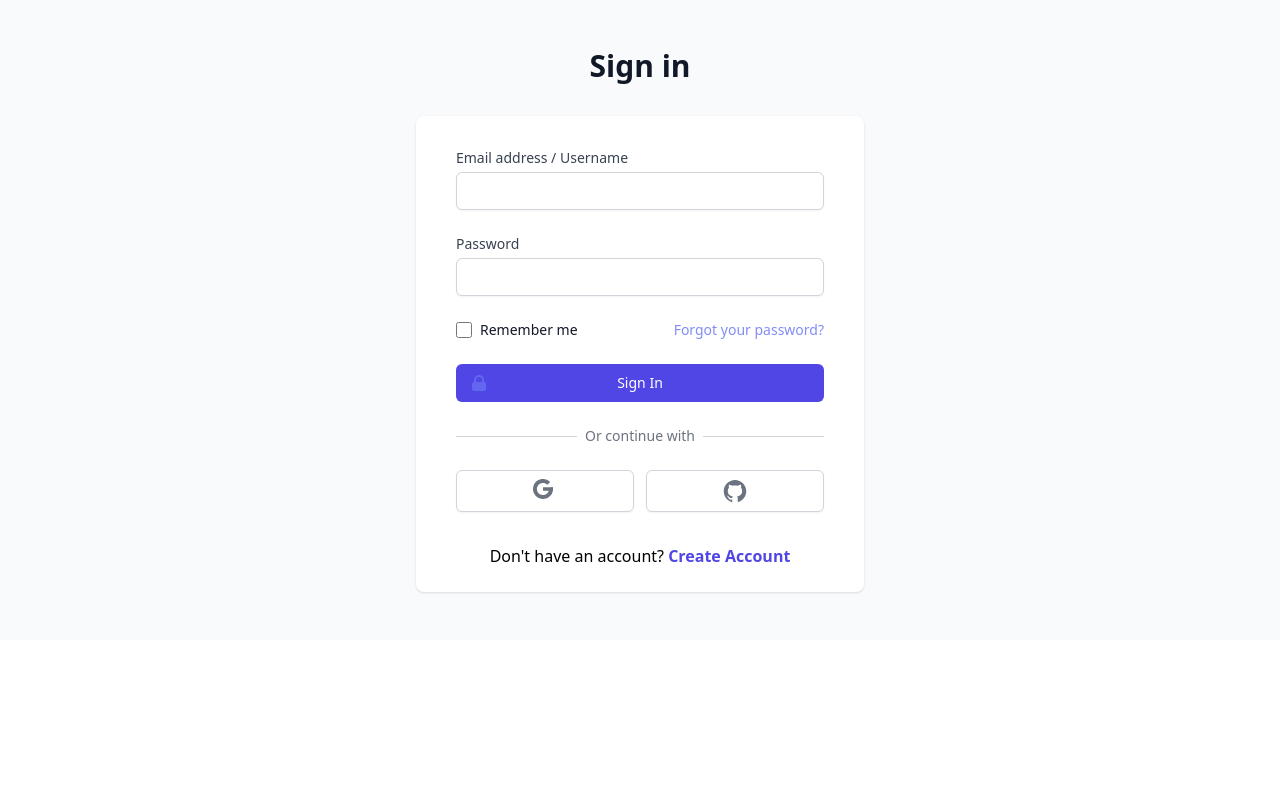
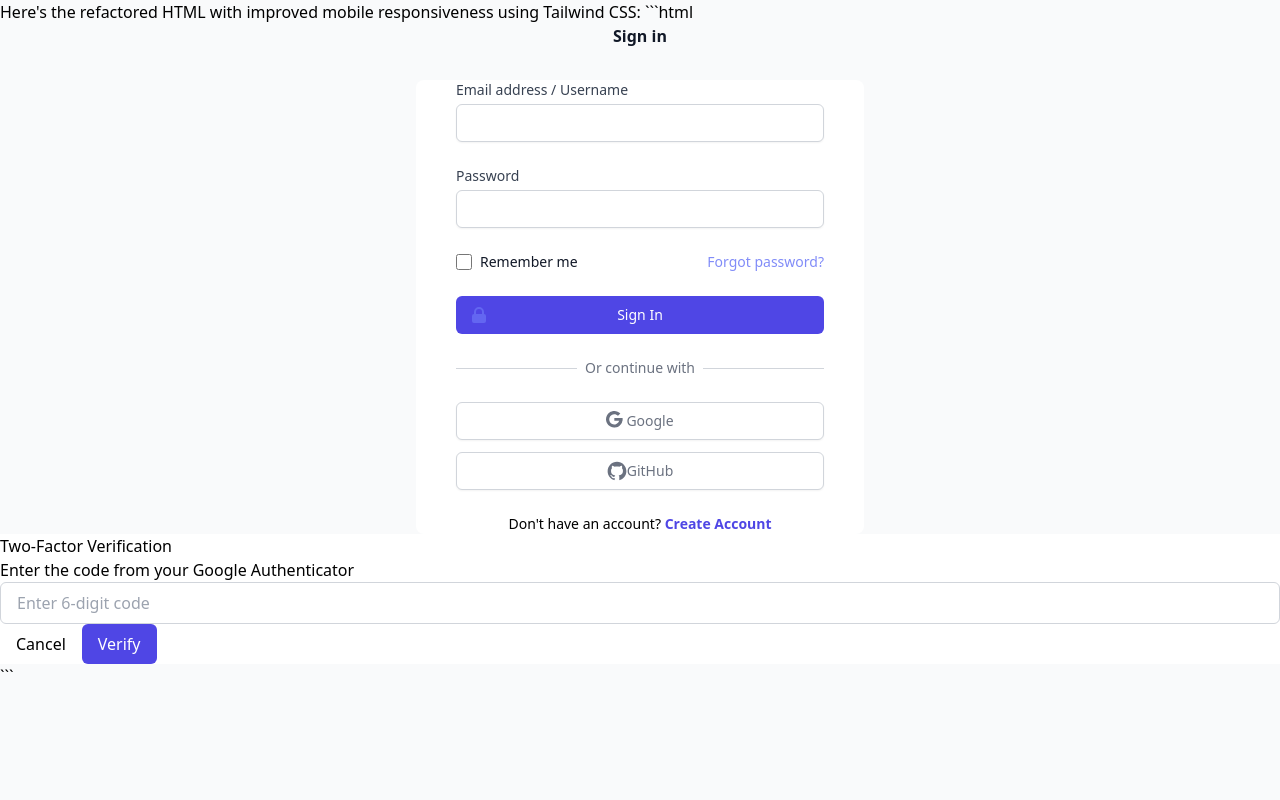
Before and after one commit to Gayu2555/Field-Reporter, a PHP site: page / in a window 1280 px wide. Run offline with PHP 8.4, Linux system fonts and the light colour scheme; some libraries are stand-ins or nearby versions.

Commit message:
Version 1.2.1

````diff
--- a/index.php
+++ b/index.php
@@ -1,3 +1,6 @@
+Here's the refactored HTML with improved mobile responsiveness using Tailwind CSS:
+
+```html
 <!DOCTYPE html>
 <html lang="en">
 
@@ -19,16 +22,15 @@
     </style>
 </head>
 
-<body>
-    <div class="bg-gray-50 dark:bg-gray-800">
-        <div class="flex min-h-[80vh] flex-col justify-center py-12 sm:px-6 lg:px-8">
-            <div class="text-center sm:mx-auto sm:w-full sm:max-w-md">
-                <h1 class="text-3xl font-extrabold text-gray-900 dark:text-white">
+<body class="bg-gray-50 dark:bg-gray-800">
+    <div class="flex min-h-screen flex-col justify-center py-6 sm:py-12 px-4 sm:px-6 lg:px-8">
+        <div class="sm:mx-auto sm:w-full sm:max-w-md">
+            <h1 class="text-2xl sm:text-3xl font-extrabold text-center text-gray-900 dark:text-white">
                 Sign in
             </h1>
         </div>
-            <div class="mt-8 sm:mx-auto sm:w-full sm:max-w-md">
-                <div class="bg-white dark:bg-gray-700 px-4 pb-4 pt-8 sm:rounded-lg sm:px-10 sm:pb-6 sm:shadow">
+        <div class="mt-8 sm:mx-auto w-full sm:max-w-md">
+            <div class="bg-white dark:bg-gray-700 px-4 py-8 shadow sm:rounded-lg sm:px-10">
                 <form id="loginForm" class="space-y-6">
                     <div>
                         <label for="email" class="block text-sm font-medium text-gray-700 dark:text-white">Email address / Username</label>
@@ -52,7 +54,7 @@
                         </div>
                         <div class="text-sm">
                             <a class="font-medium text-indigo-400 hover:text-indigo-500" href="#">
-                                    Forgot your password?
+                                Forgot password?
                             </a>
                         </div>
                     </div>
@@ -81,11 +83,11 @@
                             <span class="bg-white dark:bg-gray-700 px-2 text-gray-500 dark:text-white">Or continue with</span>
                         </div>
                     </div>
-                        <div class="mt-6 grid grid-cols-2 gap-3">
+                    <div class="mt-6 grid grid-cols-1 gap-3 sm:grid-cols-2">
                         <button type="button" aria-label="Sign in with Google"
                             class="inline-flex w-full items-center justify-center rounded-md border border-gray-300 bg-white dark:bg-gray-700 px-4 py-2 text-sm font-medium text-gray-500 dark:text-white shadow-sm hover:bg-gray-50 dark:hover:bg-gray-600 disabled:cursor-wait disabled:opacity-50">
                             <span class="sr-only">Sign in with Google</span>
-                                <svg class="h-6 w-6" fill="currentColor" viewBox="0 0 24 24" aria-hidden="true">
+                            <svg class="h-5 w-5 mr-2" fill="currentColor" viewBox="0 0 24 24" aria-hidden="true">
                                 <clipPath id="p.0">
                                     <path d="m0 0l20.0 0l0 20.0l-20.0 0l0 -20.0z" clip-rule="nonzero"></path>
                                 </clipPath>
@@ -99,22 +101,46 @@
                                         fill-rule="evenodd"></path>
                                 </g>
                             </svg>
+                            Google
                         </button>
                         <button type="button" aria-label="Sign in with GitHub"
                             class="inline-flex w-full justify-center rounded-md border border-gray-300 bg-white dark:bg-gray-700 px-4 py-2 text-sm font-medium text-gray-500 dark:text-white shadow-sm hover:bg-gray-50 dark:hover:bg-gray-600 disabled:cursor-wait disabled:opacity-50">
                             <span class="sr-only">Sign in with GitHub</span>
-                                <svg class="h-6 w-6" fill="currentColor" viewBox="0 0 32 32" version="1.1">
+                            <svg class="h-5 w-5 mr-2" fill="currentColor" viewBox="0 0 32 32" version="1.1">
                                 <path
                                     d="M16 1.375c-8.282 0-14.996 6.714-14.996 14.996 0 6.585 4.245 12.18 10.148 14.195l0.106 0.031c0.750 0.141 1.025-0.322 1.025-0.721 0-0.356-0.012-1.3-0.019-2.549-4.171 0.905-5.051-2.012-5.051-2.012-0.288-0.925-0.878-1.685-1.653-2.184l-0.016-0.009c-1.358-0.93 0.105-0.911 0.105-0.911 0.987 0.139 1.814 0.718 2.289 1.53l0.008 0.015c0.554 0.995 1.6 1.657 2.801 1.657 0.576 0 1.116-0.152 1.582-0.419l-0.016 0.008c0.072-0.791 0.421-1.489 0.949-2.005l0.001-0.001c-3.33-0.375-6.831-1.665-6.831-7.41-0-0.027-0.001-0.058-0.001-0.089 0-1.521 0.587-2.905 1.547-3.938l-0.003 0.004c-0.203-0.542-0.321-1.168-0.321-1.821 0-0.777 0.166-1.516 0.465-2.182l-0.014 0.034s1.256-0.402 4.124 1.537c1.124-0.321 2.415-0.506 3.749-0.506s2.625 0.185 3.849 0.53l-0.1-0.024c2.849-1.939 4.105-1.537 4.105-1.537 0.285 0.642 0.451 1.39 0.451 2.177 0 0.642-0.11 1.258-0.313 1.83l0.012-0.038c0.953 1.032 1.538 2.416 1.538 3.937 0 0.031-0 0.061-0.001 0.091l0-0.005c0 5.761-3.505 7.029-6.842 7.398 0.632 0.647 1.022 1.532 1.022 2.509 0 0.093-0.004 0.186-0.011 0.278l0.001-0.012c0 2.007-0.019 3.619-0.019 4.106 0 0.394 0.262 0.862 1.031 0.712 6.028-2.029 10.292-7.629 10.292-14.226 0-8.272-6.706-14.977-14.977-14.977-0.006 0-0.013 0-0.019 0h0.001z" />
                             </svg>
+                            GitHub
                         </button>
                     </div>
                 </div>
-                    <div class="m-auto mt-6 w-fit md:mt-8">
-                        <span class="m-auto dark:text-gray-400">Don't have an account?
-                            <a class="font-semibold text-indigo-600 dark:text-indigo-100" href="/register">Create Account</a>
-                        </span>
+                <div class="mt-6 text-center text-sm">
+                    <span class="text-gray-600 dark:text-gray-400">Don't have an account?</span>
+                    <a class="font-semibold text-indigo-600 dark:text-indigo-100 ml-1" href="/register">Create Account</a>
                 </div>
+            </div>
+        </div>
+    </div>
+    <div id="gauthModal" class="fixed inset-0 bg-gray-600 bg-opacity-50 flex items-center justify-center hidden">
+        <div class="bg-white dark:bg-gray-800 rounded-lg p-6 sm:p-8 max-w-md w-full mx-4">
+            <h2 class="text-xl sm:text-2xl font-bold mb-4 dark:text-white">Two-Factor Verification</h2>
+            <p class="text-gray-600 dark:text-gray-300 mb-4">Enter the code from your Google Authenticator</p>
+            <div class="space-y-4">
+                <input type="text"
+                    id="gauthCode"
+                    class="block w-full px-4 py-2 border border-gray-300 rounded-md focus:ring-indigo-500 focus:border-indigo-500 dark:bg-gray-700 dark:border-gray-600 dark:text-white"
+                    placeholder="Enter 6-digit code"
+                    maxlength="6"
+                    pattern="[0-9]*"
+                    autocomplete="off">
+                <div class="flex justify-end space-x-3">
+                    <button id="cancelGauth" class="px-4 py-2 text-gray-600 hover:text-gray-800 dark:text-gray-300 dark:hover:text-gray-100">
+                        Cancel
+                    </button>
+                    <button id="submitGauth"
+                        class="px-4 py-2 bg-indigo-600 text-white rounded-md hover:bg-indigo-700 focus:outline-none focus:ring-2 focus:ring-indigo-500 focus:ring-offset-2">
+                        Verify
+                    </button>
                 </div>
             </div>
         </div>
@@ -123,3 +149,4 @@
 </body>
 
 </html>
+```
````
Lines whose indentation alone changed are shown as unchanged.
